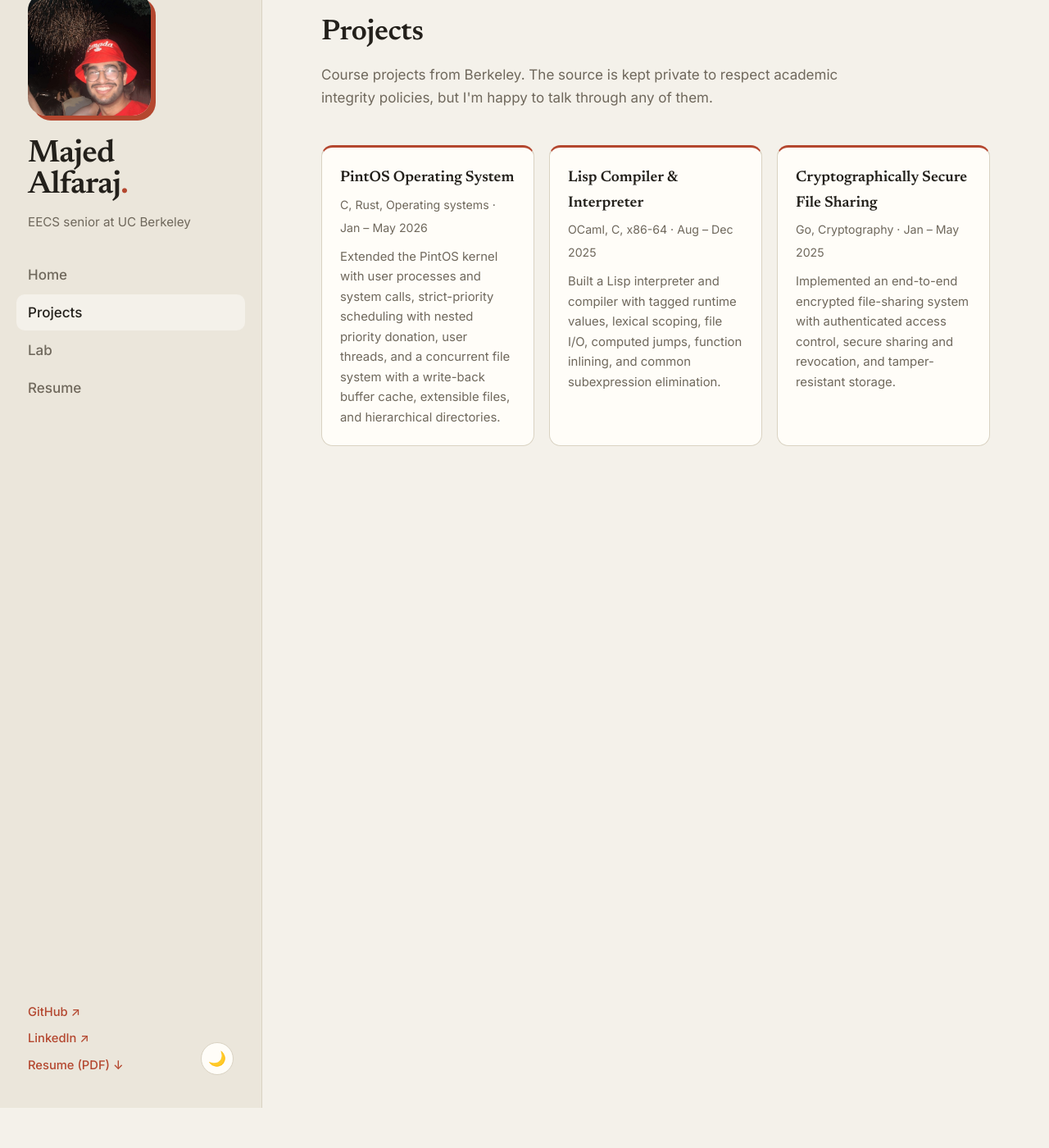
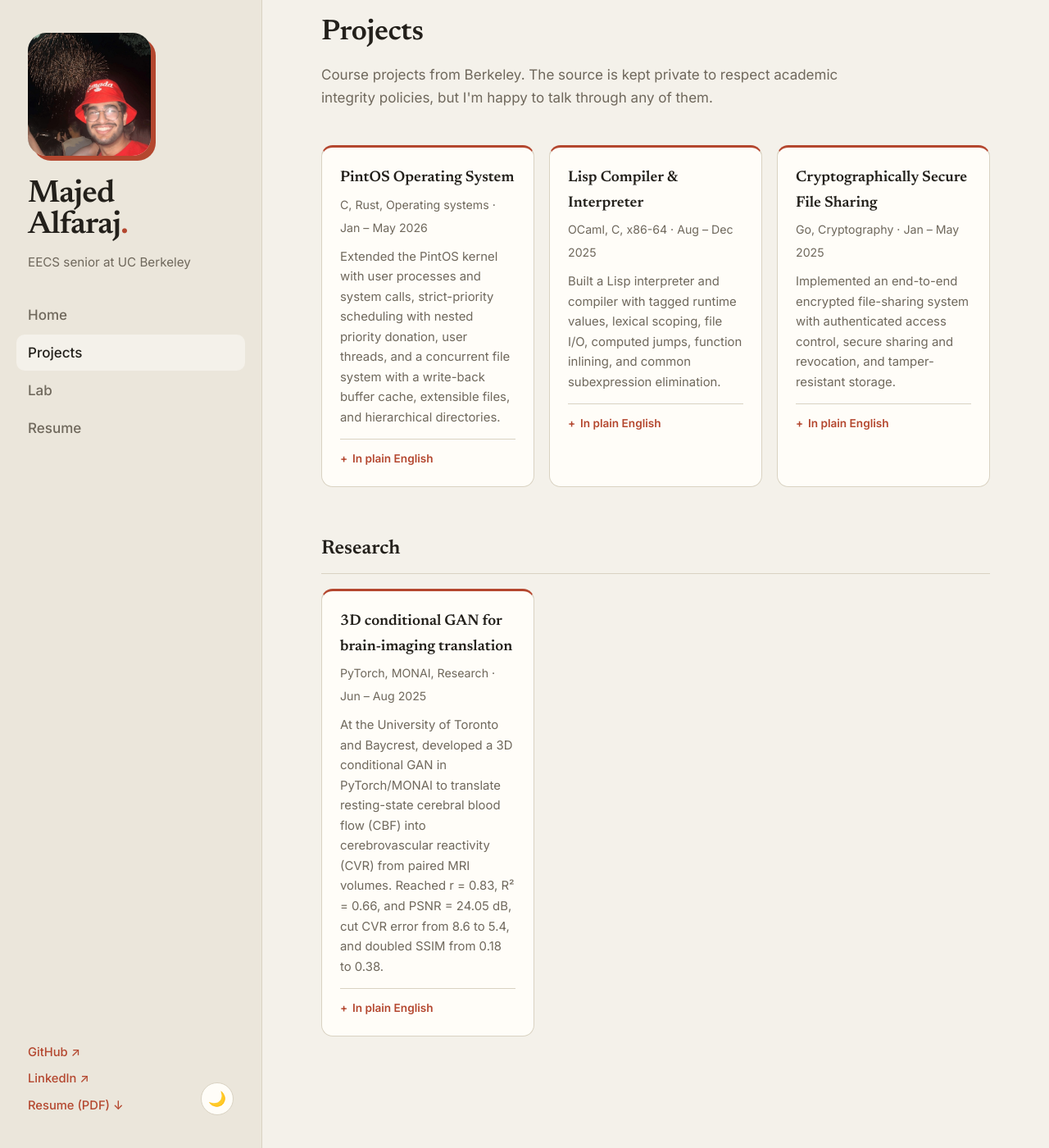
Before and after one commit to majedalfaraj/majedalfaraj.github.io, a Jekyll site: the page built from projects.html, in a window 1280 px wide and 1400 px high, scrolled down 49 px. Shown: the whole window at 82% size. Built offline with Jekyll 4.4.1, drawn with Linux system fonts in a browser that asks for light colours.

Commit message:
Add link preview card and plain-English project explainers
Co-Authored-By: Claude Sonnet 5.5 <noreply@anthropic.com>

```diff
--- a/_config.yml
+++ b/_config.yml
@@ -1,10 +1,16 @@
 title: Majed Alfaraj
-description: Majed Alfaraj is an EECS student at UC Berkeley interested in machine learning and cybersecurity.
+description: Majed Alfaraj is an EECS senior at UC Berkeley interested in machine learning, systems, and security.
 url: https://majedalfaraj.github.io
 baseurl: ""
 lang: en
 
 markdown: kramdown
+
+defaults:
+  - scope:
+      path: ""
+    values:
+      image: /assets/img/og.png
 
 plugins:
   - jekyll-seo-tag
--- a/_data/projects.yml
+++ b/_data/projects.yml
@@ -1,18 +1,24 @@
-# Course projects. Source code is private to respect academic integrity policies,
-# so there is no url. Add `url:` to a project if you ever publish one.
-# featured: true shows the project on the home page.
+# Course projects (source is private, so there is no url) and one research project.
+# `explainer` shows under "In plain English". These are drafts: edit freely.
+# research: true moves an entry to the Research section of the Projects page.
 - title: PintOS Operating System
   description: Extended the PintOS kernel with user processes and system calls, strict-priority scheduling with nested priority donation, user threads, and a concurrent file system with a write-back buffer cache, extensible files, and hierarchical directories.
+  explainer: PintOS is a small teaching operating system. I extended it so it can run programs safely and let them ask the kernel for services through system calls. The scheduler always runs the highest-priority thread, and priority donation stops a high-priority thread from getting stuck behind a low-priority one that holds a lock it needs. The file system serves many programs at once, keeps recently used disk blocks in memory and writes them back later, lets files grow as needed, and supports folders inside folders.
   tags: [C, Rust, Operating systems]
   period: Jan – May 2026
-  featured: true
 - title: Lisp Compiler & Interpreter
   description: Built a Lisp interpreter and compiler with tagged runtime values, lexical scoping, file I/O, computed jumps, function inlining, and common subexpression elimination.
+  explainer: An interpreter runs a program directly, while a compiler translates it into machine code first. I built both for a small Lisp. At runtime each value carries a small tag so the program can tell a number from other kinds of data. The compiler also makes programs faster, for example by replacing a function call with the function's body (inlining) and by computing a repeated expression only once.
   tags: [OCaml, C, x86-64]
   period: Aug – Dec 2025
-  featured: true
 - title: Cryptographically Secure File Sharing
   description: Implemented an end-to-end encrypted file-sharing system with authenticated access control, secure sharing and revocation, and tamper-resistant storage.
+  explainer: Imagine cloud storage where you don't have to trust the server. Files are encrypted so the server can't read them, and any tampering is detected. Owners can share a file with someone and later take that access away.
   tags: [Go, Cryptography]
   period: Jan – May 2025
-  featured: true
+- title: 3D conditional GAN for brain-imaging translation
+  description: At the University of Toronto and Baycrest, developed a 3D conditional GAN in PyTorch/MONAI to translate resting-state cerebral blood flow (CBF) into cerebrovascular reactivity (CVR) from paired MRI volumes. Reached r = 0.83, R² = 0.66, and PSNR = 24.05 dB, cut CVR error from 8.6 to 5.4, and doubled SSIM from 0.18 to 0.38.
+  explainer: Doctors can measure resting blood flow in the brain from an MRI scan. Cerebrovascular reactivity, which shows how well blood vessels respond when the brain needs more blood, is harder to measure. I trained a neural network on paired scans to predict the second kind of map from the first. A GAN pairs a generator that produces maps with a discriminator that tries to tell them from real ones, and "conditional" means the generator starts from a scan of the same person.
+  tags: [PyTorch, MONAI, Research]
+  period: Jun – Aug 2025
+  research: true
--- a/_includes/project-card.html
+++ b/_includes/project-card.html
@@ -2,4 +2,5 @@
   <h3>{{ include.p.title }}</h3>
   <small>{{ include.p.tags | join: ", " }} · {{ include.p.period }}</small>
   <p>{{ include.p.description }}</p>
+  {% if include.p.explainer %}<details><summary>In plain English</summary><p>{{ include.p.explainer }}</p></details>{% endif %}
 </div>
--- a/assets/css/main.css
+++ b/assets/css/main.css
@@ -112,3 +112,11 @@ canvas.viz { width: 100%; height: 340px; display: block; }
   .job, .entry-edu { grid-template-columns: 1fr; gap: 4px; }
 }
 @media (prefers-reduced-motion: reduce) { * { transition: none !important; } }
+
+/* Project explainers */
+.pc details { margin-top: 14px; border-top: 1px solid var(--border); padding-top: 12px; }
+.pc summary { cursor: pointer; font-size: .85rem; font-weight: 600; color: var(--accent); list-style: none; }
+.pc summary::-webkit-details-marker { display: none; }
+.pc summary::before { content: "+"; display: inline-block; width: 1.1em; }
+.pc details[open] summary::before { content: "−"; }
+.pc details p { margin: 10px 0 0; }
--- a/index.html
+++ b/index.html
@@ -17,7 +17,7 @@ title: Home
 
 <section>
   <h2>Projects <small>course work, code kept private</small></h2>
-  <div class="pg">{% for p in site.data.projects %}{% include project-card.html p=p %}{% endfor %}</div>
+  <div class="pg">{% for p in site.data.projects %}{% unless p.research %}{% include project-card.html p=p %}{% endunless %}{% endfor %}</div>
 </section>
 
 <section>
--- a/projects.html
+++ b/projects.html
@@ -2,8 +2,13 @@
 layout: default
 title: Projects
 permalink: /projects/
-description: Course projects.
+description: Course projects and research.
 ---
 <h1 class="page">Projects</h1>
 <p class="sub">Course projects from Berkeley. The source is kept private to respect academic integrity policies, but I'm happy to talk through any of them.</p>
-<div class="pg">{% for p in site.data.projects %}{% include project-card.html p=p %}{% endfor %}</div>
+<div class="pg">{% for p in site.data.projects %}{% unless p.research %}{% include project-card.html p=p %}{% endunless %}{% endfor %}</div>
+
+<section style="margin-top:56px">
+  <h2>Research</h2>
+  <div class="pg">{% for p in site.data.projects %}{% if p.research %}{% include project-card.html p=p %}{% endif %}{% endfor %}</div>
+</section>
```
Also changed, not shown: other parts of index.html (+1 -1 lines), assets/img/og.png (added).
